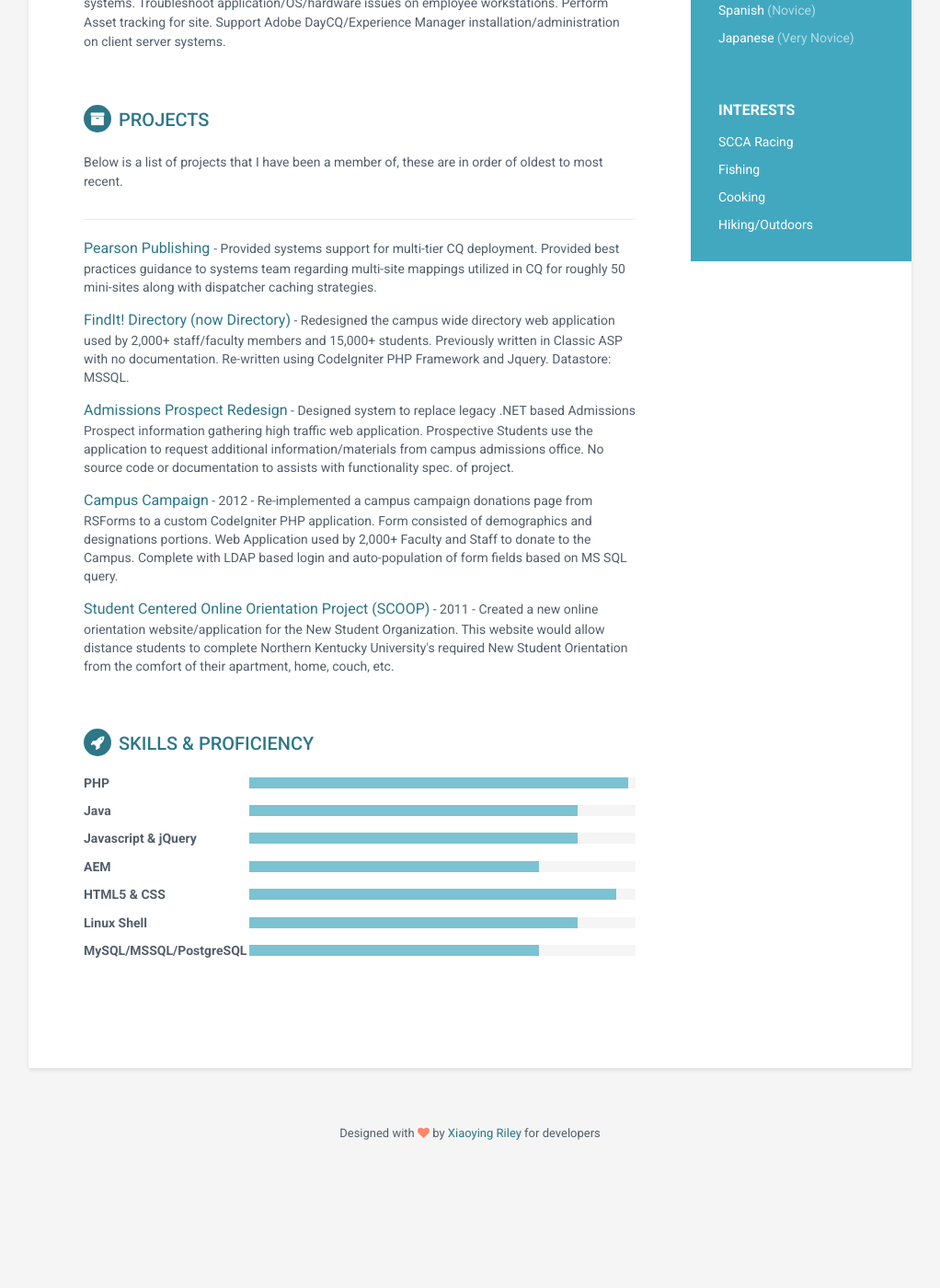
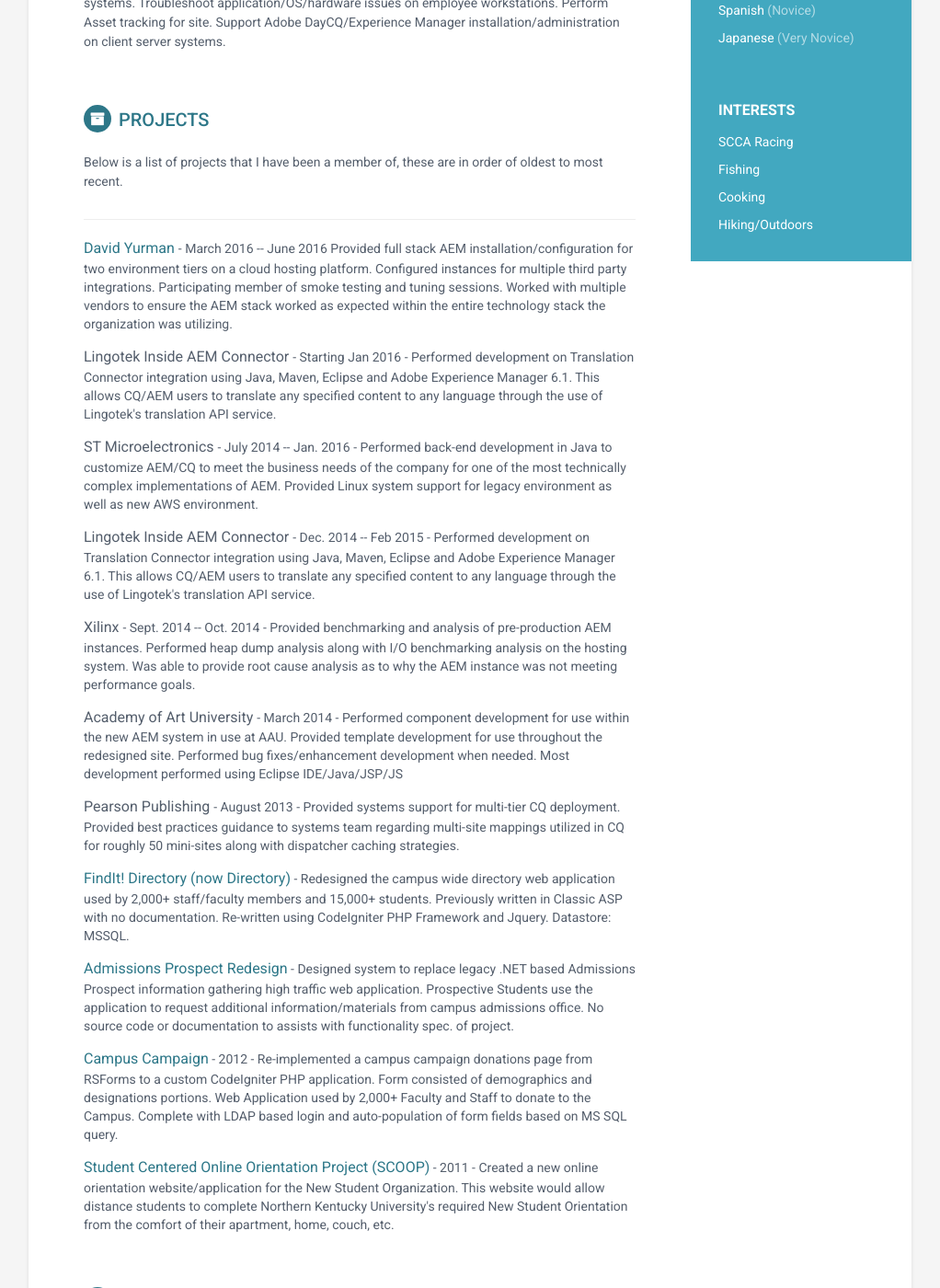
Before and after one commit to dwaynehale/dwaynehale.github.io, a Jekyll site: the page built from index.html, in a window 1280 px wide and 1400 px high, scrolled down 860 px. Shown: the whole window at 92% size, without its empty margins (129-1151 px from the left). Built offline with Jekyll 4.4.1, drawn with Linux system fonts in a browser that asks for light colours; before the commit the page ends 2163 px from its top, so only the background shows below that.

Commit message:
up up and away

```diff
--- a/_includes/projects.html
+++ b/_includes/projects.html
@@ -5,8 +5,44 @@
                 </div><hr><!--//intro-->
                 <div class="item">
                     <span class="project-title">
-                      <a href="#hook">Pearson Publishing</a>
-                    </span> -
+                      <a href="http://www.davidyurman.com" target="_blank">David Yurman</a>
+                    </span> - March 2016 -- June 2016
+                    <span class="project-tagline">Provided full stack AEM installation/configuration for two environment tiers on a cloud hosting platform. Configured instances for multiple third party integrations. Participating member of smoke testing and tuning sessions. Worked with multiple vendors to ensure the AEM stack worked as expected within the entire technology stack the organization was utilizing.</span>
+                </div><!--//item-->
+                <div class="item">
+                    <span class="project-title">
+                      Lingotek Inside AEM Connector
+                    </span> - Starting Jan 2016 -
+                    <span class="project-tagline">Performed development on Translation Connector integration using Java, Maven, Eclipse and Adobe Experience Manager 6.1. This allows CQ/AEM users to translate any specified content to any language through the use of Lingotek's translation API service.</span>
+                </div><!--//item-->
+                <div class="item">
+                    <span class="project-title">
+                      ST Microelectronics
+                    </span> - July 2014 -- Jan. 2016 -
+                    <span class="project-tagline">Performed back-end development in Java to customize AEM/CQ to meet the business needs of the company for one of the most technically complex implementations of AEM. Provided Linux system support for legacy environment as well as new AWS environment.</span>
+                </div><!--//item-->
+                <div class="item">
+                    <span class="project-title">
+                      Lingotek Inside AEM Connector
+                    </span> - Dec. 2014 -- Feb 2015 -
+                    <span class="project-tagline">Performed development on Translation Connector integration using Java, Maven, Eclipse and Adobe Experience Manager 6.1. This allows CQ/AEM users to translate any specified content to any language through the use of Lingotek's translation API service.</span>
+                </div><!--//item-->
+                <div class="item">
+                    <span class="project-title">
+                      Xilinx
+                    </span> - Sept. 2014 -- Oct. 2014 -
+                    <span class="project-tagline">Provided benchmarking and analysis of pre-production AEM instances. Performed heap dump analysis along with I/O benchmarking analysis on the hosting system. Was able to provide root cause analysis as to why the AEM instance was not meeting performance goals.</span>
+                </div><!--//item-->
+                <div class="item">
+                    <span class="project-title">
+                      Academy of Art University
+                    </span> - March 2014 -
+                    <span class="project-tagline">Performed component development for use within the new AEM system in use at AAU. Provided template development for use throughout the redesigned site. Performed bug fixes/enhancement development when needed. Most development performed using Eclipse IDE/Java/JSP/JS</span>
+                </div><!--//item-->
+                <div class="item">
+                    <span class="project-title">
+                      Pearson Publishing
+                    </span> - August 2013 -
                     <span class="project-tagline">Provided systems support for multi-tier CQ deployment. Provided best practices guidance to systems team regarding multi-site mappings utilized in CQ for roughly 50 mini-sites along with dispatcher caching strategies.</span>
                 </div><!--//item-->
                 <div class="item">
```
